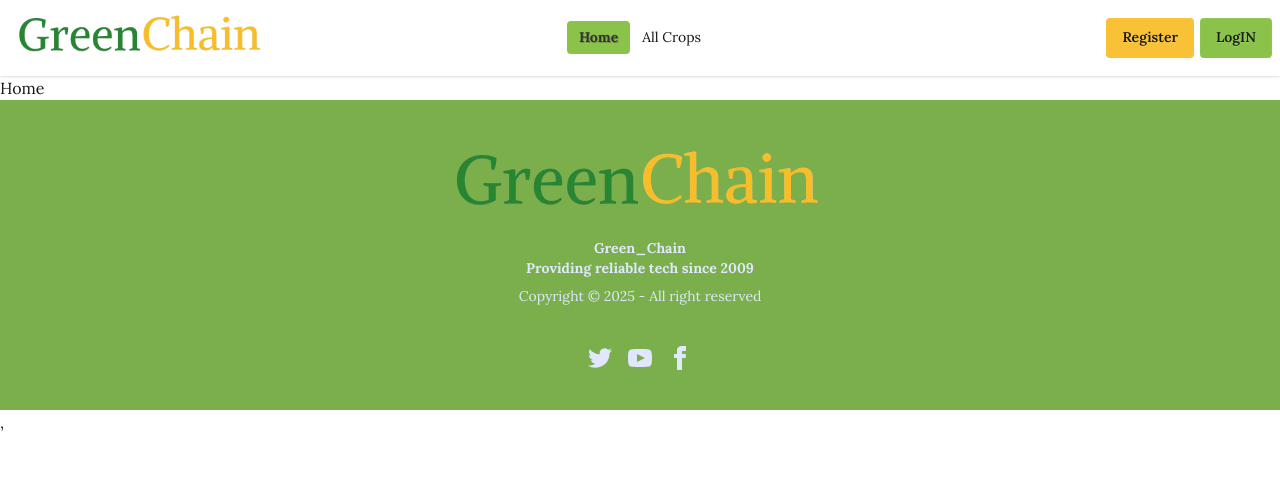
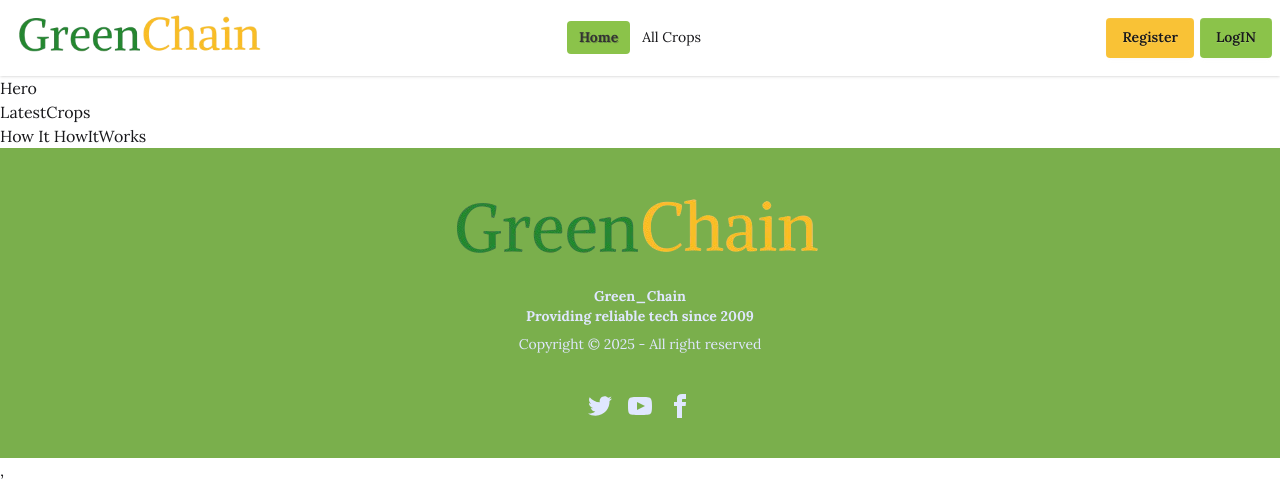
Before and after one commit to MUSTAKIMBIN/Green_Chain_Claint, a React (Vite) app: page / in a window 1280 px wide. Shown: the top 496 px of the page. Built offline with nearby package versions, Linux system fonts and the light colour scheme; no server answers.

Commit message:
added homePage componets

```diff
--- /dev/null
+++ b/src/Components/AgroBlog/AgroBlog.jsx
@@ -0,0 +1,7 @@
+import React from "react";
+
+const AgroBlog = () => {
+  return <div>AgroBlog</div>;
+};
+
+export default AgroBlog;
--- /dev/null
+++ b/src/Components/Hero/Hero.jsx
@@ -0,0 +1,7 @@
+import React from "react";
+
+const Hero = () => {
+  return <div>Hero</div>;
+};
+
+export default Hero;
--- /dev/null
+++ b/src/Components/HowItWork/HowItWorks.jsx
@@ -0,0 +1,7 @@
+import React from "react";
+
+const HowItWorks = () => {
+  return <div>How It HowItWorks</div>;
+};
+
+export default HowItWorks;
--- /dev/null
+++ b/src/Components/LatestCrops/LatestCrops.jsx
@@ -0,0 +1,7 @@
+import React from "react";
+
+const LatestCrops = () => {
+  return <div>LatestCrops</div>;
+};
+
+export default LatestCrops;
--- a/src/Pages/Home/Home.jsx
+++ b/src/Pages/Home/Home.jsx
@@ -1,7 +1,22 @@
 import React from "react";
+import Hero from "../../Components/Hero/Hero";
+import LatestCrops from "../../Components/LatestCrops/LatestCrops";
+import HowItWorks from "../../Components/HowItWork/HowItWorks";
 
 const Home = () => {
-  return <div>Home</div>;
+  return (
+    <div>
+      {/* Hero section */}
+      <Hero></Hero>
+      {/* latest crops section */}
+      <LatestCrops></LatestCrops>
+      {/* How it Work Section */}
+      <HowItWorks></HowItWorks>
+      {/* Agro Blog Section */}
+
+      {/* 2 extra section */}
+    </div>
+  );
 };
 
 export default Home;
```
Also changed, not shown: 1 other file (tests, documents, lock files or other folders).
